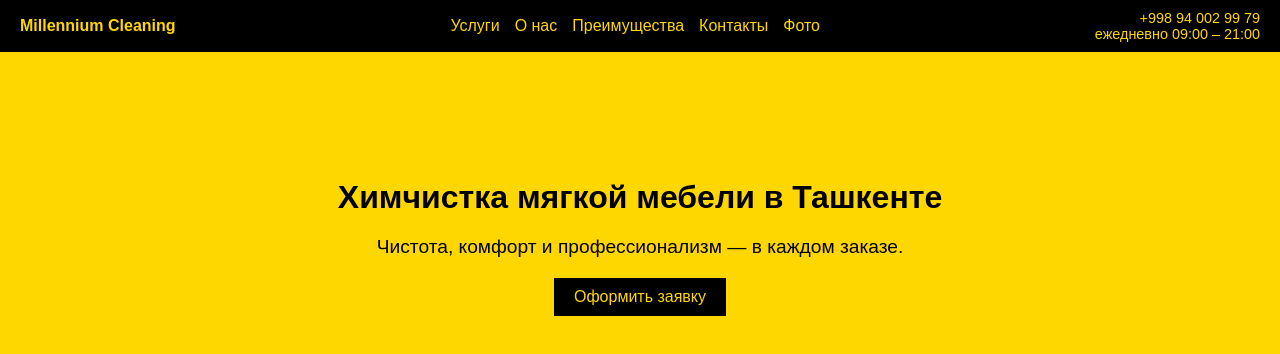
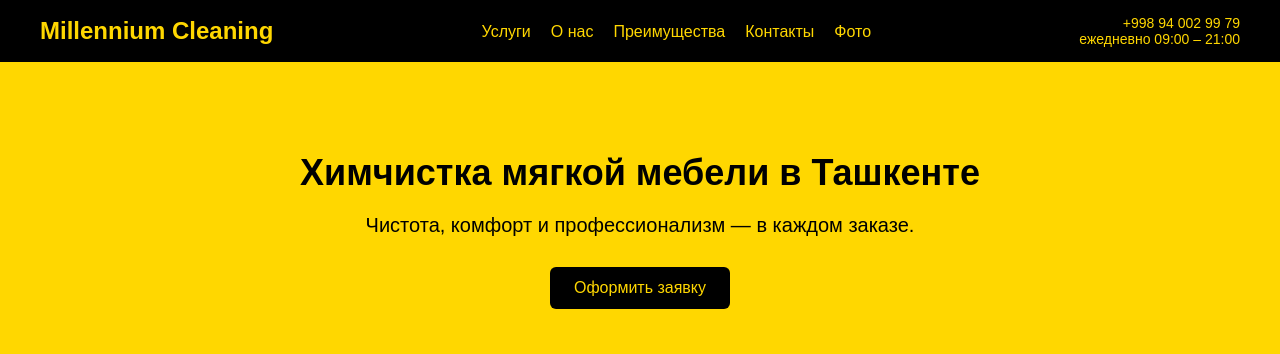
Before and after one commit to Millennium-Cleaning/millennium-cleaning.github.io, a plain HTML site: page index.html in a window 1280 px wide. Drawn offline with Linux system fonts and the light colour scheme.

Commit message:
Update style.css

```diff
--- a/css/style.css
+++ b/css/style.css
@@ -1,69 +1,73 @@
 
 body {
+  background-color: #FFD700;
   margin: 0;
-  font-family: sans-serif;
-  background-color: #FFD700;
-  color: #000;
+  font-family: Arial, sans-serif;
+  font-size: 18px; /* увеличенный базовый размер */
+  color: #000; /* чёрный текст по умолчанию */
 }
 
 header {
   background-color: #000;
   color: #FFD700;
-  padding: 10px 20px;
   display: flex;
   justify-content: space-between;
   align-items: center;
+  padding: 15px 40px;
 }
 
 .logo {
+  font-size: 24px;
   font-weight: bold;
 }
 
 nav ul {
   list-style: none;
+  display: flex;
+  gap: 20px;
   margin: 0;
   padding: 0;
-  display: flex;
-  gap: 15px;
 }
 
-nav ul li a {
+nav a {
   color: #FFD700;
   text-decoration: none;
+  font-size: 16px;
+  font-weight: 500;
 }
 
 .contact-info {
   text-align: right;
-  font-size: 0.9em;
+  font-size: 14px;
 }
 
-main .hero {
+main {
+  padding: 60px 40px;
   text-align: center;
-  padding: 100px 20px;
 }
 
 .hero h1 {
-  font-size: 2em;
+  font-size: 36px; /* увеличенный заголовок */
+  font-weight: bold;
+  color: #000;
   margin-bottom: 20px;
 }
 
 .hero p {
-  font-size: 1.2em;
-  margin-bottom: 20px;
+  font-size: 20px;
+  margin-bottom: 30px;
 }
 
-.hero button {
-  padding: 10px 20px;
-  font-size: 1em;
+button {
   background-color: #000;
   color: #FFD700;
+  padding: 12px 24px;
   border: none;
+  font-size: 16px;
   cursor: pointer;
-  transition: 0.3s;
+  border-radius: 6px;
 }
 
-.hero button:hover {
-  background-color: #FFD700;
-  color: #000;
-  border: 1px solid #000;
+button:hover {
+  background-color: #333;
 }
```
